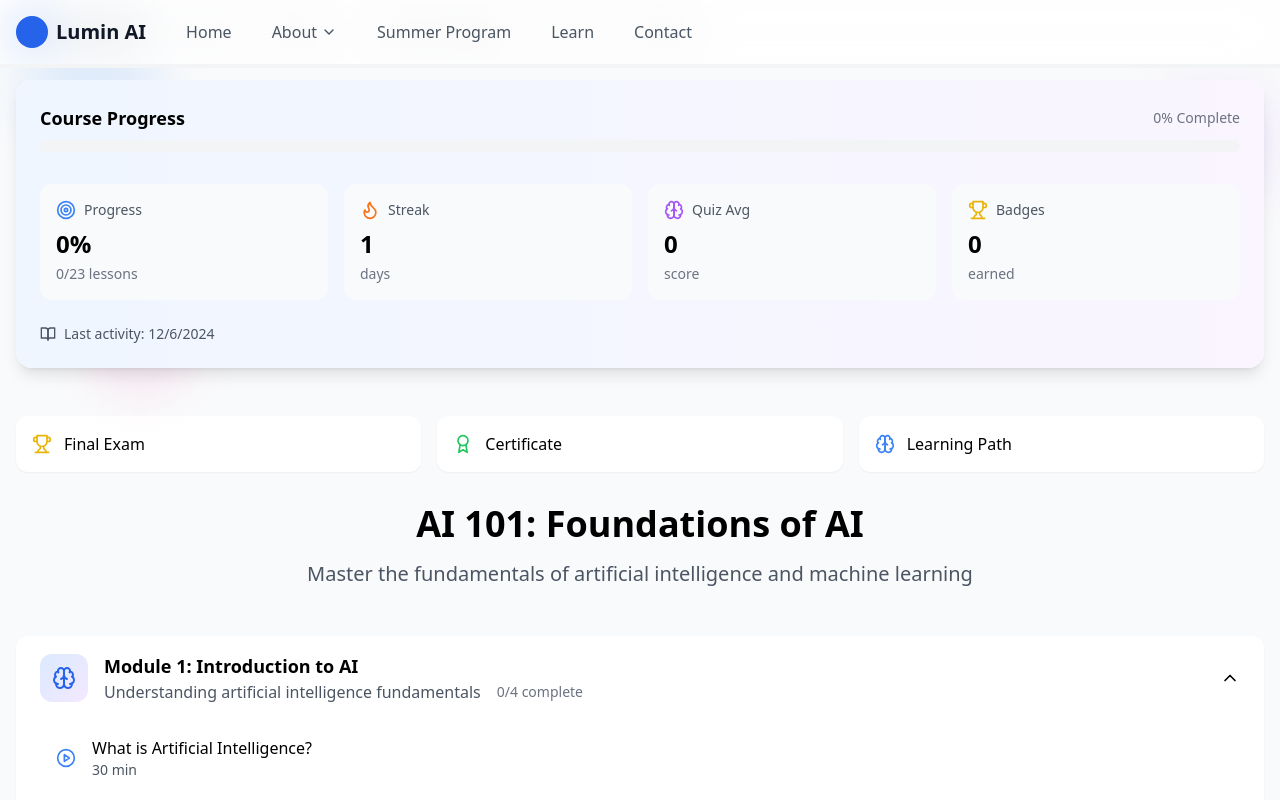
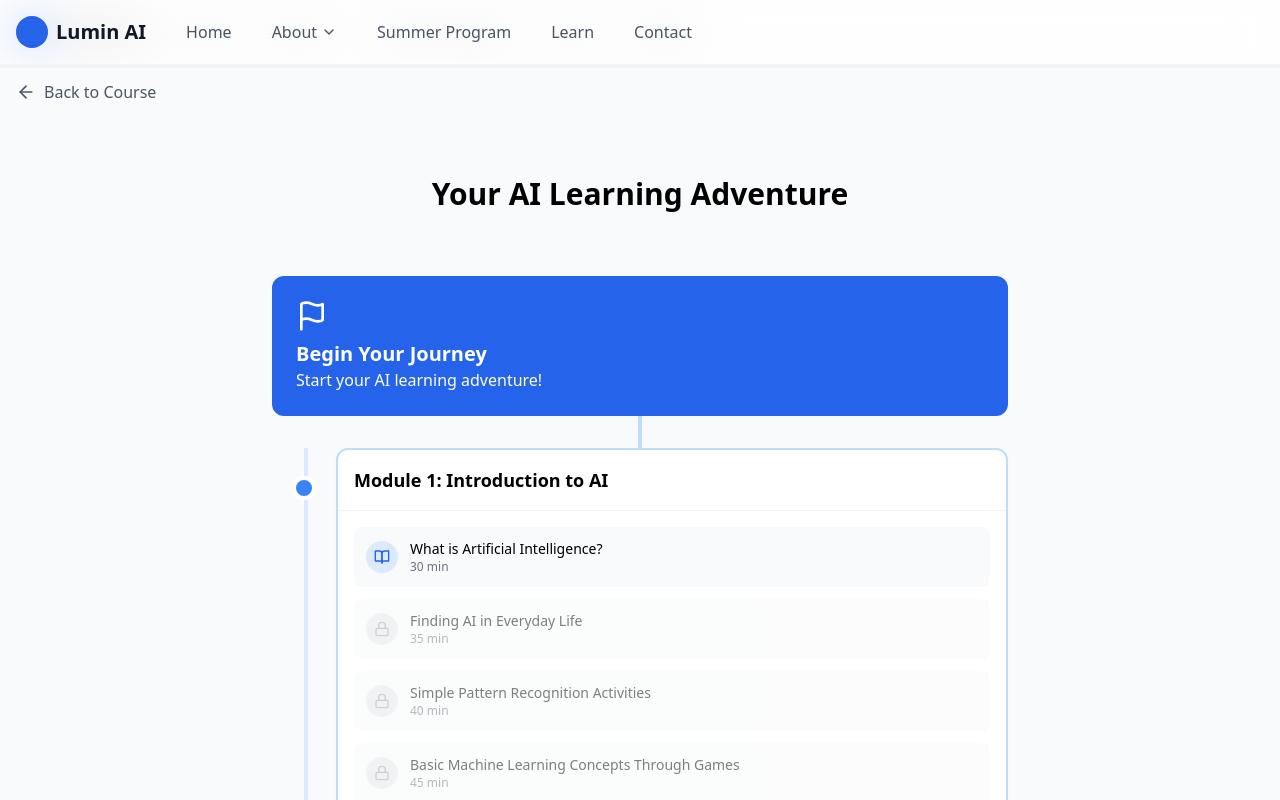
Before and after one commit to shashankmadala/my-lumin-website, a React (Vite) app: page /learn in a window 1280 px wide. Both pictures are taken after a click on the button "Learning Path". Shown: the top 800 px of the page. Built offline with nearby package versions, Linux system fonts and the light colour scheme; the HTML template or start-up script is replaced by a standard one.

Commit message:
lesson changes

```diff
--- /dev/null
+++ b/src/components/course/PathView.jsx
@@ -0,0 +1,130 @@
+import React from 'react';
+import { BookOpen, Check, Lock, Flag, Star, Trophy } from 'lucide-react';
+
+const PathView = ({ modules, progress, setActiveLesson }) => {
+  const isModuleUnlocked = (moduleIndex) => {
+    if (moduleIndex === 0) return true;
+    const prevModule = modules[moduleIndex - 1];
+    return prevModule.lessons.every(lesson => progress.completedLessons.includes(lesson.id));
+  };
+
+  const isLessonUnlocked = (moduleIndex, lessonIndex) => {
+    if (lessonIndex === 0) return isModuleUnlocked(moduleIndex);
+    const prevLesson = modules[moduleIndex].lessons[lessonIndex - 1];
+    return progress.completedLessons.includes(prevLesson.id);
+  };
+
+  return (
+    <div className="max-w-3xl mx-auto px-4 py-12">
+      <h1 className="text-3xl font-bold text-center mb-16">Your AI Learning Adventure</h1>
+
+      {/* Start Point */}
+      <div className="bg-blue-600 text-white rounded-xl p-6 mb-8 relative">
+        <Flag className="w-8 h-8 mb-2" />
+        <h2 className="text-xl font-bold">Begin Your Journey</h2>
+        <p>Start your AI learning adventure!</p>
+        {/* Connector Line */}
+        <div className="absolute h-8 w-1 bg-blue-200 left-1/2 -bottom-8 transform -translate-x-1/2" />
+      </div>
+
+      {/* Modules */}
+      <div className="relative">
+        {/* Main Path Line */}
+        <div className="absolute left-8 top-0 w-1 h-full bg-blue-100" />
+
+        <div className="space-y-6">
+          {modules.map((module, moduleIndex) => {
+            const isUnlocked = isModuleUnlocked(moduleIndex);
+
+            return (
+              <div key={module.id} className="relative">
+                {/* Module Node */}
+                <div className="absolute left-8 top-8 transform -translate-x-1/2 z-10">
+                  <div className={`w-4 h-4 rounded-full ${
+                    isUnlocked ? 'bg-blue-500' : 'bg-gray-300'
+                  } ring-4 ring-white`} />
+                </div>
+
+                {/* Module Card */}
+                <div className={`ml-16 bg-white rounded-xl shadow-sm border-2 ${
+                  isUnlocked ? 'border-blue-200' : 'border-gray-200'
+                }`}>
+                  {/* Module Header */}
+                  <div className="p-4 border-b border-gray-100">
+                    <h3 className="font-bold text-lg">Module {moduleIndex + 1}: {module.title}</h3>
+                  </div>
+
+                  {/* Lessons */}
+                  <div className="p-4 space-y-3">
+                    {module.lessons.map((lesson, lessonIndex) => {
+                      const isCompleted = progress.completedLessons.includes(lesson.id);
+                      const isUnlocked = isLessonUnlocked(moduleIndex, lessonIndex);
+
+                      return (
+                        <button
+                          key={lesson.id}
+                          onClick={() => isUnlocked ? setActiveLesson(lesson) : null}
+                          disabled={!isUnlocked}
+                          className={`w-full flex items-center gap-3 p-3 rounded-lg transition-all duration-300 ${
+                            isUnlocked
+                              ? 'hover:bg-blue-50'
+                              : 'opacity-50 cursor-not-allowed'
+                          } ${
+                            isCompleted
+                              ? 'bg-green-50'
+                              : 'bg-gray-50'
+                          }`}
+                        >
+                          <div className={`w-8 h-8 rounded-full flex items-center justify-center flex-shrink-0 ${
+                            isCompleted
+                              ? 'bg-green-100'
+                              : isUnlocked
+                                ? 'bg-blue-100'
+                                : 'bg-gray-200'
+                          }`}>
+                            {isCompleted ? (
+                              <Check className="w-4 h-4 text-green-600" />
+                            ) : !isUnlocked ? (
+                              <Lock className="w-4 h-4 text-gray-400" />
+                            ) : (
+                              <BookOpen className="w-4 h-4 text-blue-600" />
+                            )}
+                          </div>
+
+                          <div className="flex-1 text-left">
+                            <div className="font-medium text-sm">{lesson.title}</div>
+                            <div className="text-xs text-gray-500 flex items-center gap-2">
+                              <span>{lesson.duration}</span>
+                              {isCompleted && progress.quizScores[lesson.id] && (
+                                <div className="flex items-center gap-1 text-yellow-600">
+                                  <Star className="w-3 h-3" />
+                                  <span>{progress.quizScores[lesson.id]}%</span>
+                                </div>
+                              )}
+                            </div>
+                          </div>
+                        </button>
+                      );
+                    })}
+                  </div>
+                </div>
+              </div>
+            );
+          })}
+        </div>
+
+        {/* Final Achievement */}
+        <div className="mt-8 ml-16 bg-gradient-to-r from-purple-500 to-pink-500 rounded-xl p-6 text-white relative">
+          <div className="absolute left-[-3.5rem] top-1/2 transform -translate-x-1/2 -translate-y-1/2">
+            <div className="w-4 h-4 rounded-full bg-purple-500 ring-4 ring-white" />
+          </div>
+          <Trophy className="w-8 h-8 mb-2" />
+          <h3 className="text-xl font-bold">Final Achievement</h3>
+          <p>Complete all modules and pass the final exam to earn your certificate!</p>
+        </div>
+      </div>
+    </div>
+  );
+};
+
+export default PathView;
--- a/src/pages/Founders.jsx
+++ b/src/pages/Founders.jsx
@@ -19,7 +19,7 @@ const founders = [
     role: "Founder & Co-CEO",
     bio: "Driven by the vision of making advanced technology education engaging and accessible. Shapes Lumin AI's innovative approach to teaching artificial intelligence.",
     vision: "Making complex AI concepts approachable and exciting for every student.",
-    image: "/api/placeholder/400/400",
+    image: "images/ayur.png",
     links: {
       linkedin: "https://www.linkedin.com/in/ayur-munipalli/",
       github: "https://github.com/ayurmunipalli",
--- a/src/pages/Learn.jsx
+++ b/src/pages/Learn.jsx
@@ -6,8 +6,8 @@ import LessonView from '../components/course/LessonView';
 import FinalExam from '../components/course/FinalExam';
 import Certificate from '../components/course/Certificate';
 import ProgressTracker from '../components/course/ProgressTracker';
+import PathView from '../components/course/PathView';  // Add this import
 import courseData from '../data/courseData';
-import '../styles/learn.css';
 
 export default function Learn() {
   const [activeModule, setActiveModule] = useState(null);
@@ -16,6 +16,7 @@ export default function Learn() {
   const [showFinalExam, setShowFinalExam] = useState(false);
   const [showCertificate, setShowCertificate] = useState(false);
   const [showSidebar, setShowSidebar] = useState(true);
+  const [showLearningPath, setShowLearningPath] = useState(false);  // Add this state
 
   const [progress, setProgress] = useState(() => {
     const saved = localStorage.getItem('courseProgress');
@@ -56,13 +57,20 @@ export default function Learn() {
     );
   };
 
+  const isAllLessonsCompleted = () => {
+    return progress.completedLessons.length === calculateTotalLessons();
+  };
+
   const calculateProgress = () => {
     const totalLessons = calculateTotalLessons();
     return totalLessons > 0 ? (progress.completedLessons.length / totalLessons) * 100 : 0;
   };
 
   const handleStartExam = () => {
-    // Temporarily removed completion check for testing
+    if (!isAllLessonsCompleted()) {
+      alert('Please complete all lessons before taking the final exam.');
+      return;
+    }
     setShowFinalExam(true);
   };
 
@@ -103,6 +111,24 @@ export default function Learn() {
               progress={progress}
               onBack={() => setShowCertificate(false)}
             />
+          ) : showLearningPath ? (  // Add this condition
+            <>
+              <button
+                onClick={() => setShowLearningPath(false)}
+                className="flex items-center gap-2 text-gray-600 hover:text-gray-900 mb-6"
+              >
+                <ArrowLeft className="w-5 h-5" />
+                Back to Course
+              </button>
+              <PathView
+                modules={courseData.modules}
+                progress={progress}
+                setActiveLesson={(lesson) => {
+                  setActiveLesson(lesson);
+                  setShowLearningPath(false);
+                }}
+              />
+            </>
           ) : (
             <div className="grid grid-cols-12 gap-8">
               {/* Sidebar Toggle (Mobile) */}
@@ -145,7 +171,10 @@ export default function Learn() {
                     <div className="grid grid-cols-1 md:grid-cols-3 gap-4 mb-8">
                       <button
                         onClick={handleStartExam}
-                        className="p-4 bg-white rounded-xl shadow-sm hover:shadow-md transition-all duration-300 flex items-center justify-between"
+                        className={`p-4 bg-white rounded-xl shadow-sm hover:shadow-md transition-all duration-300 flex items-center justify-between ${
+                          !isAllLessonsCompleted() ? 'opacity-50 cursor-not-allowed' : ''
+                        }`}
+                        disabled={!isAllLessonsCompleted()}
                       >
                         <div className="flex items-center gap-3">
                           <Trophy className="w-5 h-5 text-yellow-500" />
@@ -159,16 +188,22 @@ export default function Learn() {
                       </button>
 
                       <button
-                        onClick={() => setShowCertificate(true)}
-                        className="p-4 bg-white rounded-xl shadow-sm hover:shadow-md transition-all duration-300 flex items-center gap-3"
+                        onClick={() => progress.finalExamScore >= 60 ? setShowCertificate(true) : null}
+                        disabled={!progress.finalExamScore || progress.finalExamScore < 60}
+                        className={`p-4 bg-white rounded-xl shadow-sm hover:shadow-md transition-all duration-300 flex items-center gap-3 ${
+                          (!progress.finalExamScore || progress.finalExamScore < 60) ? 'opacity-50 cursor-not-allowed' : ''
+                        }`}
                       >
                         <Award className="w-5 h-5 text-green-500" />
                         <span>Certificate</span>
+                        {(!progress.finalExamScore || progress.finalExamScore < 60) && (
+                          <span className="text-sm text-red-500 ml-2">(Pass exam first)</span>
+                        )}
                       </button>
 
                       <button
                         className="p-4 bg-white rounded-xl shadow-sm hover:shadow-md transition-all duration-300 flex items-center gap-3"
-                        onClick={() => setActiveModule(courseData.modules[0].id)}
+                        onClick={() => setShowLearningPath(true)}  // Update this onClick
                       >
                         <Brain className="w-5 h-5 text-blue-500" />
                         <span>Learning Path</span>
--- a/src/pages/SummerProgram.jsx
+++ b/src/pages/SummerProgram.jsx
@@ -116,10 +116,6 @@ export default function SummerProgram() {
                   Apply Now
                   <ArrowRight className="w-5 h-5" />
                 </a>
-                <button className="inline-flex items-center gap-2 px-6 py-3 rounded-full border-2 border-gray-300 hover:border-blue-600 transition-colors duration-300">
-                  <PlayCircle className="w-5 h-5 text-blue-600" />
-                  Watch Demo
-                </button>
               </div>
             </div>
             <div className="relative animate-on-scroll from-right">
@@ -283,7 +279,7 @@ export default function SummerProgram() {
           </p>
           <div className="flex justify-center gap-4">
             <a
-              href="https://forms.google.com/your-form-link"
+              href="https://forms.gle/PLSuUZvRf2tArXCM6"
               target="_blank"
               rel="noopener noreferrer"
               className="inline-flex items-center gap-2 bg-white text-blue-600 px-8 py-3 rounded-full hover:bg-gray-100 transition-all duration-300 hover:scale-105 hover:shadow-lg"
```
Also changed, not shown: src/components/course/ArticleView.jsx (+7 -5 lines), src/components/course/Certificate.jsx (+6 -5 lines), src/components/course/LessonView.jsx (+9 -2 lines), src/index.css (+7 -0 lines), public/images/ayur.png (added), 1 other file (tests, documents, lock files or other folders).
